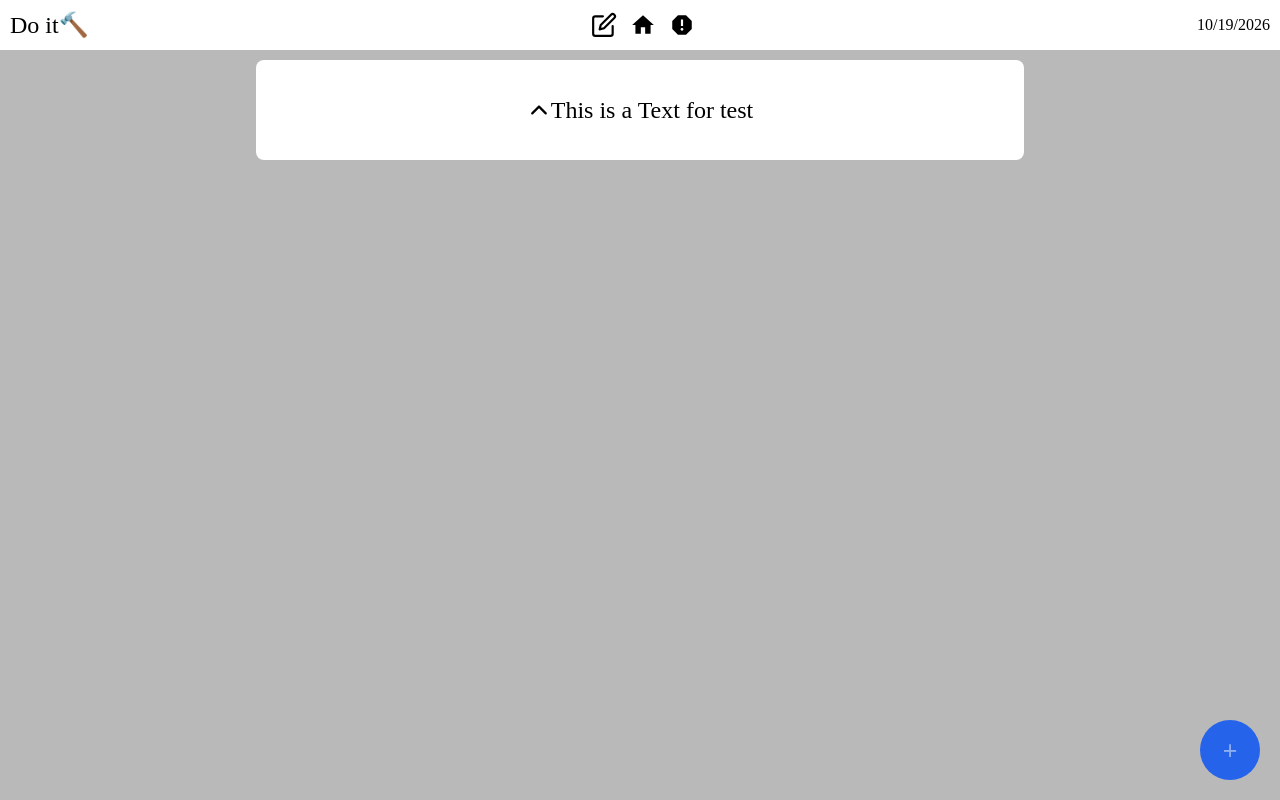
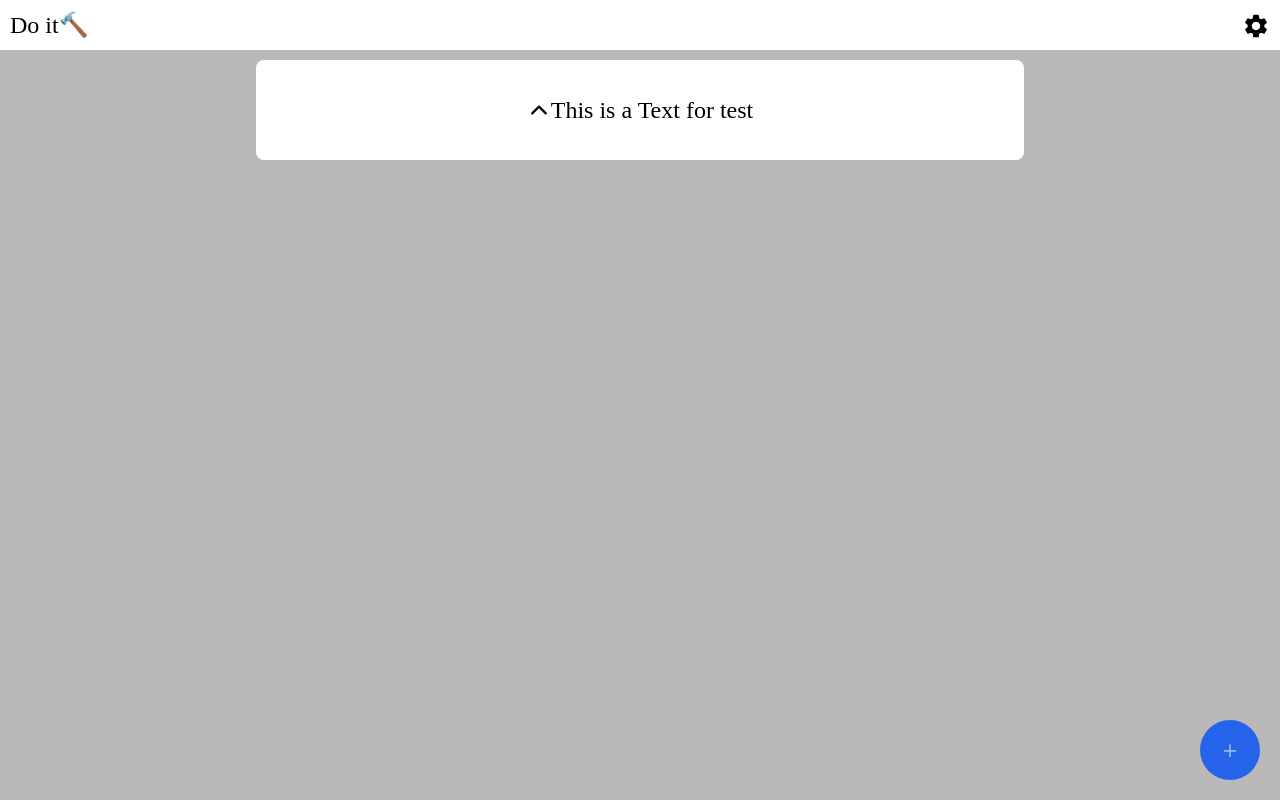
Before and after one commit to webwizard696/Do-it, a React (Vite) app: page / in a window 1280 px wide. Built offline with nearby package versions, Linux system fonts and the light colour scheme.

Commit message:
In the Header and Footer little change

```diff
--- a/src/components/Header/HeaderAndFooter.css
+++ b/src/components/Header/HeaderAndFooter.css
@@ -11,20 +11,17 @@
 }
 
 .boxIcon{
-    width: 9%;
+    width: 10%;
     height: 100%;
     display: flex;
-    align-items: center;
-    justify-content: space-between;
+    align-items:end;
+    justify-content: end;
 }
 
 .iconNav{
-    width:  36px;
-    height: 36px;
-    border-radius: 4px;
+    justify-content: center;
+    align-items: center;
     display: flex;
-    align-items: center;
-    justify-content: center;
 }
 
 .iconNav:hover{
--- a/src/components/Header/HeaderAndFooter.jsx
+++ b/src/components/Header/HeaderAndFooter.jsx
@@ -1,44 +1,21 @@
-import { useState, useEffect } from 'react';
 import './HeaderAndFooter.css';
-import { MdHome, MdReport } from 'react-icons/md';
-import { FiEdit } from 'react-icons/fi';
+import { MdSettings } from 'react-icons/md';
 
 function HeaderAndFooter() {
-     const [today, setToday] = useState(new Date());
-
-
-    useEffect(() => {
-        const timer = setInterval(() => {
-            setToday(new Date());
-        }, 60000);
-        return () => clearInterval(timer);
-    }, []);
-
-    const dateString = today.toLocaleDateString('en-US', {
-    year: 'numeric',
-    month: '2-digit',
-    day: '2-digit',
-    timeZone: 'America/New_York'
-    });
 
     return(
-        <div className='HeaderAndFooter'>
+        <>
+        <header className='HeaderAndFooter'>
             <p>Do it🔨</p>
             <div className='boxIcon'>
                 <div className='iconNav'>
-                    <FiEdit size={26} className='icon'/>
-                </div>
-                <div className='iconNav'>
-                    <MdHome size={26} className='icon'/>
-                </div>
-                <div className='iconNav'>
-                    <MdReport size={26} className='icon'/>
+                    <MdSettings size={28} className='icon'/>
                 </div>
             </div>
-            <div className='dateBox'>
-                <span className='dateText'>{dateString}</span>
-            </div>
-        </div>
+        </header>
+
+        <footer></footer>
+        </>
     )
 }
 
```
